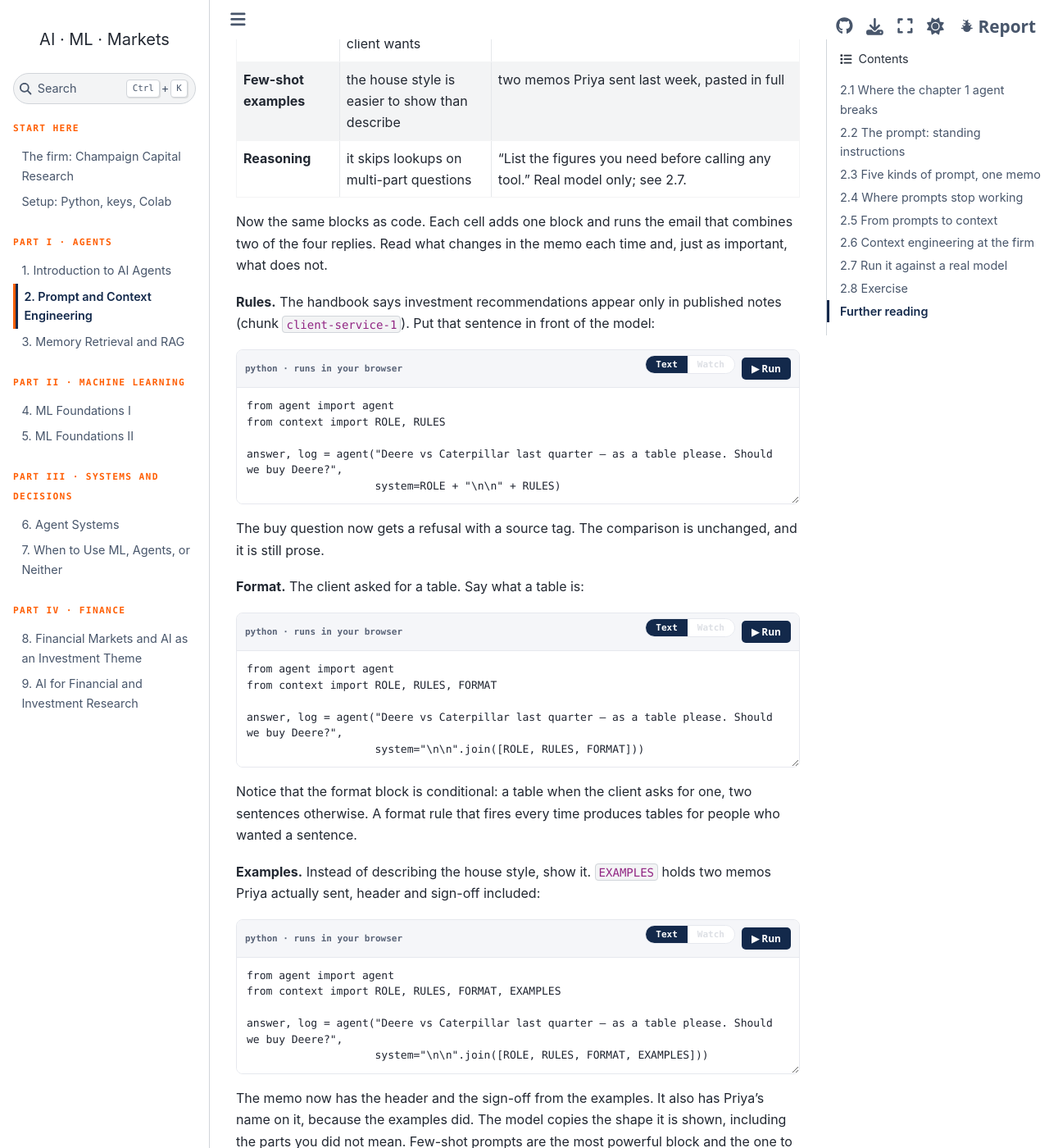
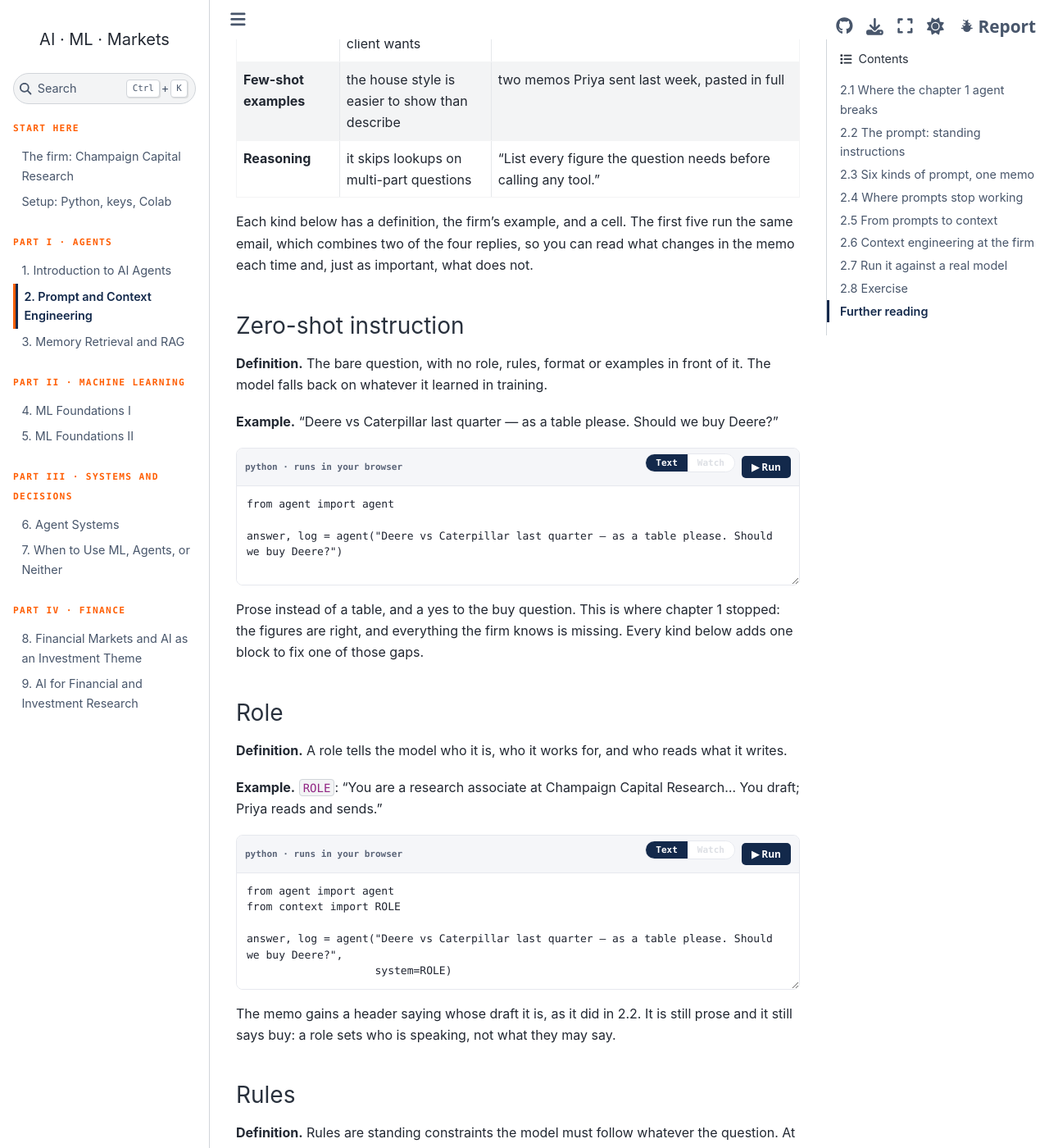
Before and after one commit to ashcastelinocs124/msba-ai-workshop, a Jupyter Book: the page built from book/ch02-prompt-context.md, in a window 1280 px wide and 1400 px high, scrolled down 3341 px. Shown: the whole window at 82% size. Built offline with Jupyter Book 1.0.4 settings and Sphinx 7.4.7 and the Sphinx Book theme 1.1.4, drawn with Linux system fonts in a browser that asks for light colours; some of the changed text lies outside the part shown.

Commit message:
Give each kind of prompt in chapter 2 its own sub-heading with a runnable cell
Section 2.3 now has six sub-headings (zero-shot, role, rules, format,
few-shot, reasoning), each with a definition, an example and a cell.
Reasoning runs on the mock through a new REASONING block and a scripted,
labelled short-stop branch; 2.7 reuses the block against the real model.

````diff
--- a/book/_static/py/agent.py
+++ b/book/_static/py/agent.py
@@ -142,4 +142,10 @@
     sysm, hist = build_context("And the raw vendor numbers behind that?", client="meridian")
     ans, _ = agent("And the raw vendor numbers behind that?", system=sysm, verbose=False)
     assert "data-licensing-1" in ans, ans
+    from context import REASONING
+    q = "Which of Deere, Caterpillar and NVIDIA grew revenue fastest last quarter, and is the fastest also the largest?"
+    ans, log = agent(q, verbose=False)
+    assert len(log) == 3 and "NVIDIA" not in ans, (ans, log)
+    ans, log = agent(q, system=REASONING, verbose=False)
+    assert len(log) == 4 and ans.startswith("Plan:") and "NVIDIA is growing" in ans, (ans, log)
     print("ok")
--- a/book/_static/py/context.py
+++ b/book/_static/py/context.py
@@ -17,6 +17,7 @@
             "Deere is growing 2.1× as fast, from a smaller base. [source: Q2-2026 filings]\n— Priya Natarajan, Industrials\n\n"
             "Example 2.\nMEMO · NVIDIA vs Apple · Q2-2026\nNVIDIA grew revenue 58.0% YoY to $52.4B; Apple grew revenue 5.0% YoY to $96.1B. "
             "NVIDIA is growing 11.6× as fast, from a smaller base. [source: Q2-2026 filings]\n— Priya Natarajan, Industrials")
+REASONING = "Before calling any tool, list every figure the question needs. Then look each one up, once."
 
 # The client card. About 120 institutions subscribe; this is the one from the firm page's "first Monday".
 CLIENTS = {
--- a/book/_static/py/mock_model.py
+++ b/book/_static/py/mock_model.py
@@ -8,8 +8,10 @@
 
 What the mock honours in a system prompt (chapter 2, §2.3): a role (adds a draft header), a rule
 against investment recommendations, a table format, few-shot memo examples (copies their header
-and sign-off), a client card that "prefers tables", and a retrieved data-licensing clause. It
-does not imitate effects it cannot honestly show, such as long-prompt attention decay.
+and sign-off), a client card that "prefers tables", a retrieved data-licensing clause, and a
+planning instruction. The planning branch is scripted: on a "fastest" question naming three or more
+companies, the mock without a plan stops one lookup short, every time. A real model does this only
+sometimes, and §2.7 measures it. The mock does not imitate long-prompt attention decay.
 """
 import re
 
@@ -40,6 +42,7 @@
         "table": "as a table" in s or "prefers tables" in s,
         "fewshot": "memo ·" in s,
         "no_raw": "may not be redistributed" in s,
+        "plan": "before calling any tool" in s,
     }
 
 
@@ -170,6 +173,9 @@
         want = named or _tickers(" ".join(m["content"] for m in earlier if m["role"] == "user")) or ["DE"]
         known = {r["name"] for r in prior_rows}
         todo = [t for t in want if _DISPLAY[t] not in known]
+        if len(todo) >= 3 and "fastest" in q and not style["plan"]:
+            # ponytail: scripted failure for §2.3's reasoning block; a real model stops short only sometimes (§2.7).
+            todo = todo[:2]
         if len(seen) < len(todo):
             return {"type": "tool_call", "tool": "get_financials", "args": {"ticker": todo[len(seen)], "period": "Q2-2026"}}
         rows = prior_rows + [m["content"] for m in seen]
@@ -182,6 +188,9 @@
                 text = _table(rows)
             return {"type": "text", "text": _finish(text, style, rows, q)}
         text = _compare(rows, style)
+        if style["plan"]:
+            names = [_DISPLAY[t] for t in want]
+            text = f"Plan: revenue and YoY growth for {', '.join(names[:-1])} and {names[-1]} ({len(names)} lookups).\n{text}"
         if prior_rows and "error" not in rows[-1]:
             text = f"Adding {rows[-1]['name']} to the comparison. {text}"
         return {"type": "text", "text": _finish(text, style, rows, q)}
--- a/book/ch02-prompt-context.md
+++ b/book/ch02-prompt-context.md
@@ -63,7 +63,7 @@
 
 Two things changed and one did not. The memo now carries a header saying whose draft it is and who reviews it: the model knows its role. The tool calls are identical, because the role changed nothing about what the model needed to look up. And it still said yes to the buy question, because a role is not a rule. That is the next block.
 
-## 2.3 Five kinds of prompt, one memo
+## 2.3 Six kinds of prompt, one memo
 
 Prompts come in a few kinds, and each fixes a different gap from 2.1. The names vary between textbooks; the jobs do not.
 
@@ -78,11 +78,47 @@
 | **Rules** | the model does not know the handbook | "Never give an investment recommendation; those appear only in published notes. Every figure names its source." |
 | **Format** | the model does not know the shape the client wants | "When asked for a table, answer as a table: company, revenue, YoY growth, source." |
 | **Few-shot examples** | the house style is easier to show than describe | two memos Priya sent last week, pasted in full |
-| **Reasoning** | it skips lookups on multi-part questions | "List the figures you need before calling any tool." Real model only; see 2.7. |
+| **Reasoning** | it skips lookups on multi-part questions | "List every figure the question needs before calling any tool." |
 
-Now the same blocks as code. Each cell adds one block and runs the email that combines two of the four replies. Read what changes in the memo each time and, just as important, what does not.
+Each kind below has a definition, the firm's example, and a cell. The first five run the same email, which combines two of the four replies, so you can read what changes in the memo each time and, just as important, what does not.
 
-**Rules.** The handbook says investment recommendations appear only in published notes (chunk `client-service-1`). Put that sentence in front of the model:
+### Zero-shot instruction
+
+**Definition.** The bare question, with no role, rules, format or examples in front of it. The model falls back on whatever it learned in training.
+
+**Example.** "Deere vs Caterpillar last quarter — as a table please. Should we buy Deere?"
+
+```{code-block} python
+:class: pyodide
+from agent import agent
+
+answer, log = agent("Deere vs Caterpillar last quarter — as a table please. Should we buy Deere?")
+```
+
+Prose instead of a table, and a yes to the buy question. This is where chapter 1 stopped: the figures are right, and everything the firm knows is missing. Every kind below adds one block to fix one of those gaps.
+
+### Role
+
+**Definition.** A role tells the model who it is, who it works for, and who reads what it writes.
+
+**Example.** `ROLE`: "You are a research associate at Champaign Capital Research… You draft; Priya reads and sends."
+
+```{code-block} python
+:class: pyodide
+from agent import agent
+from context import ROLE
+
+answer, log = agent("Deere vs Caterpillar last quarter — as a table please. Should we buy Deere?",
+                    system=ROLE)
+```
+
+The memo gains a header saying whose draft it is, as it did in 2.2. It is still prose and it still says buy: a role sets who is speaking, not what they may say.
+
+### Rules
+
+**Definition.** Rules are standing constraints the model must follow whatever the question. At a firm they usually come straight from the handbook.
+
+**Example.** The handbook says investment recommendations appear only in published notes (chunk `client-service-1`). `RULES` puts that sentence in front of the model:
 
 ```{code-block} python
 :class: pyodide
@@ -95,7 +131,11 @@
 
 The buy question now gets a refusal with a source tag. The comparison is unchanged, and it is still prose.
 
-**Format.** The client asked for a table. Say what a table is:
+### Format
+
+**Definition.** A format block describes the shape of the answer: a table, a length, a fixed set of fields.
+
+**Example.** The client asked for a table. `FORMAT` says what a table is: "When the client asks for a table, answer as a table with columns: company, revenue, YoY growth, source. Otherwise, two sentences."
 
 ```{code-block} python
 :class: pyodide
@@ -108,7 +148,11 @@
 
 Notice that the format block is conditional: a table when the client asks for one, two sentences otherwise. A format rule that fires every time produces tables for people who wanted a sentence.
 
-**Examples.** Instead of describing the house style, show it. `EXAMPLES` holds two memos Priya actually sent, header and sign-off included:
+### Few-shot examples
+
+**Definition.** Instead of describing the style you want, you show two to five finished examples of it. The model copies the pattern.
+
+**Example.** `EXAMPLES` holds two memos Priya actually sent, header and sign-off included:
 
 ```{code-block} python
 :class: pyodide
@@ -121,7 +165,25 @@
 
 The memo now has the header and the sign-off from the examples. It also has Priya's name on it, because the examples did. The model copies the shape it is shown, including the parts you did not mean. Few-shot prompts are the most powerful block and the one to read most carefully.
 
-**Reasoning.** The last kind asks the model to plan before it acts: "list the figures you need, then look them up." It matters on questions like *which of three companies grew fastest, and is the fastest also the largest*, where a model that starts calling tools before it has thought may stop one lookup short. The mock cannot show this honestly, because the loop ends at the first text reply and the mock never plans; the campus copy runs it against a real model in 2.7.
+### Reasoning
+
+**Definition.** A reasoning block asks the model to plan before it acts: list what the question needs, then fetch it. It matters on questions with several parts, where a model that starts calling tools before it has thought may stop one lookup short.
+
+**Example.** `REASONING`: "Before calling any tool, list every figure the question needs. Then look each one up, once." The email above has only two companies, so this cell asks a three-company question instead, with and without the block:
+
+```{code-block} python
+:class: pyodide
+from agent import agent
+from context import ROLE, REASONING
+
+q = "Which of Deere, Caterpillar and NVIDIA grew revenue fastest last quarter, and is the fastest also the largest?"
+print("Without the planning block:")
+answer, log = agent(q, system=ROLE)
+print("\nWith it:")
+answer, log = agent(q, system=ROLE + "\n\n" + REASONING)
+```
+
+Without a plan, the agent looked up Deere and Caterpillar and answered. It never looked up NVIDIA, which is the right answer. With the plan it listed three companies, made three lookups, and got it right. Be careful with this cell: the mock is *scripted* to stop short every time. A real model stops short only sometimes, which is harder to catch. Section 2.7 runs the same pair against one.
 
 Two rules of thumb from all of this. First, **a prompt block changes the shape of the answer, never its facts.** Every figure in every memo above came from `get_financials`; the blocks decided the header, the table, the refusal and the sign-off. Second, **add blocks one at a time and run the same question after each.** A prompt assembled all at once is a prompt whose parts you cannot tell apart when one of them misbehaves.
 
@@ -316,21 +378,20 @@
 
 Did the table have the four columns the format block named? Did the refusal cite `client-service-1`, or did the model just decline? A real model paraphrases; the mock quotes. Decide which you would want in a client memo.
 
-Second, the reasoning prompt the mock could not run. Ask the three-company question with and without a planning instruction, and count the lookups:
+Second, the reasoning block from 2.3, where the mock was scripted to fail. Ask the three-company question with and without it, run each a few times, and count the lookups:
 
 ```{code-block} python
 :class: pyodide
 from agent import agent
 from llm import azure_model
-from context import ROLE, RULES
+from context import ROLE, RULES, REASONING
 
 q = "Which of Deere, Caterpillar and NVIDIA grew revenue fastest last quarter, and is the fastest also the largest?"
-plan = "Before calling any tool, list every figure the question needs. Then look each one up, once."
 
 print("Without the planning instruction:")
 answer, log = agent(q, model=azure_model, system=ROLE + "\n\n" + RULES)
 print("\nWith it:")
-answer, log = agent(q, model=azure_model, system=ROLE + "\n\n" + RULES + "\n\n" + plan)
+answer, log = agent(q, model=azure_model, system=ROLE + "\n\n" + RULES + "\n\n" + REASONING)
 ```
 
 Third, the decay claim from 2.4. Bury the no-recommendation rule in the middle of the whole handbook, ask the buy question, then move the rule to the end and ask again. Run each a few times; the point is the rate, not one answer:
````
